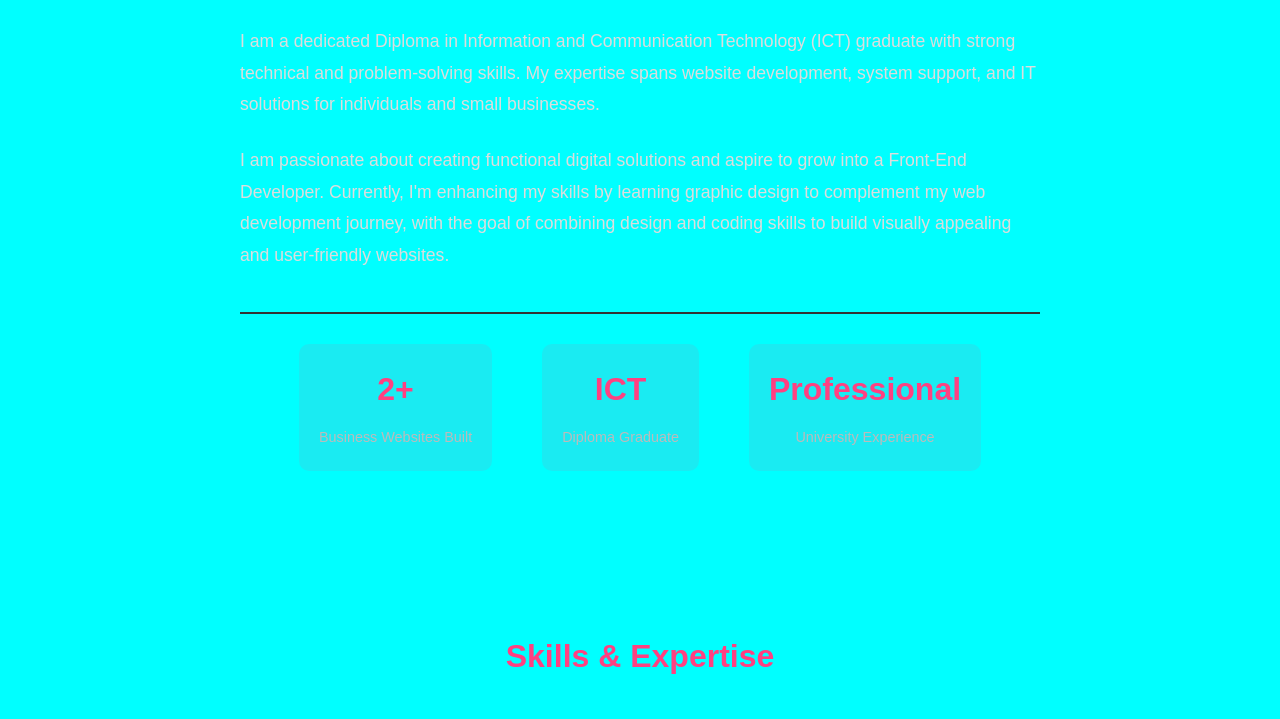
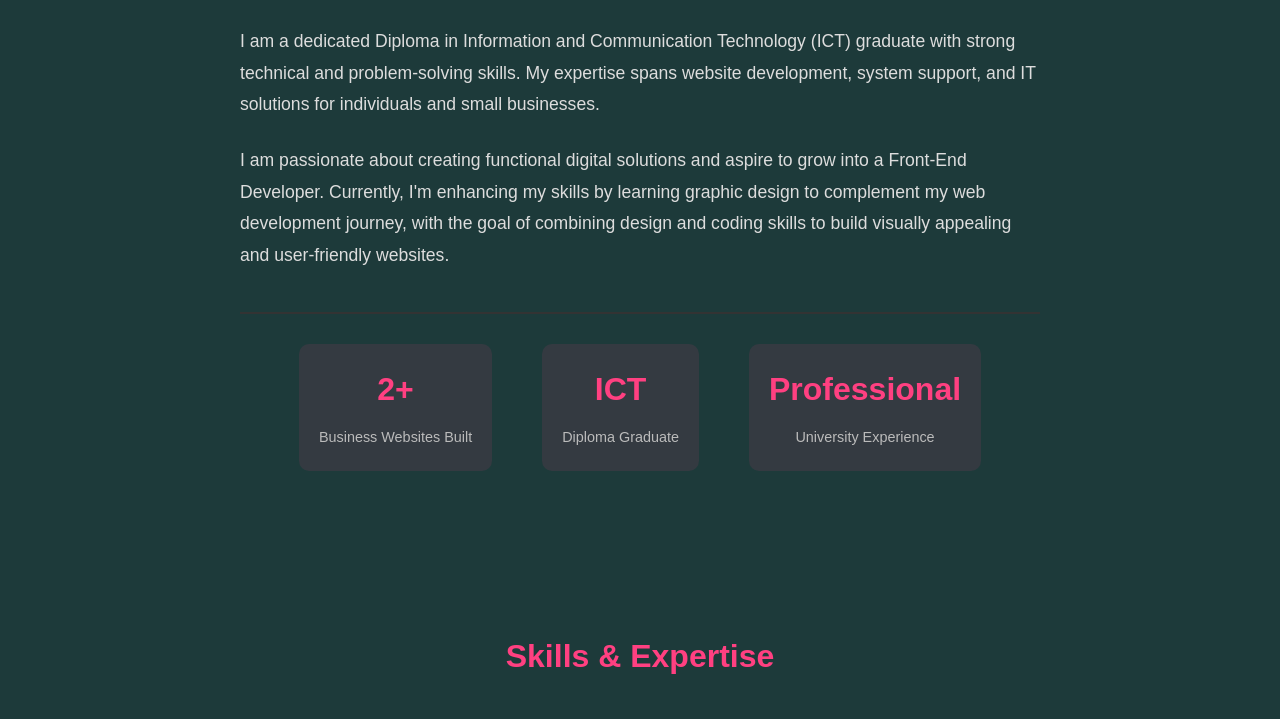
Before and after one commit to Faykasyoks/My-Portfolio, a plain HTML site: page index.html in a window 1280 px wide. Shown: the part 749-1468 px from the top of the page. Drawn offline with nearby package versions, Linux system fonts and the light colour scheme.

Commit message:
Change background color of body to rgb(29, 58, 58) for improved contrast

```diff
--- a/styles/styles.css
+++ b/styles/styles.css
@@ -8,7 +8,7 @@
 
 body {
   font-family: 'Poppins', sans-serif;
-  background-color: aqua;
+  background-color: rgb(29, 58, 58);
   color: #fff;
   line-height: 1.6;
 }
```
